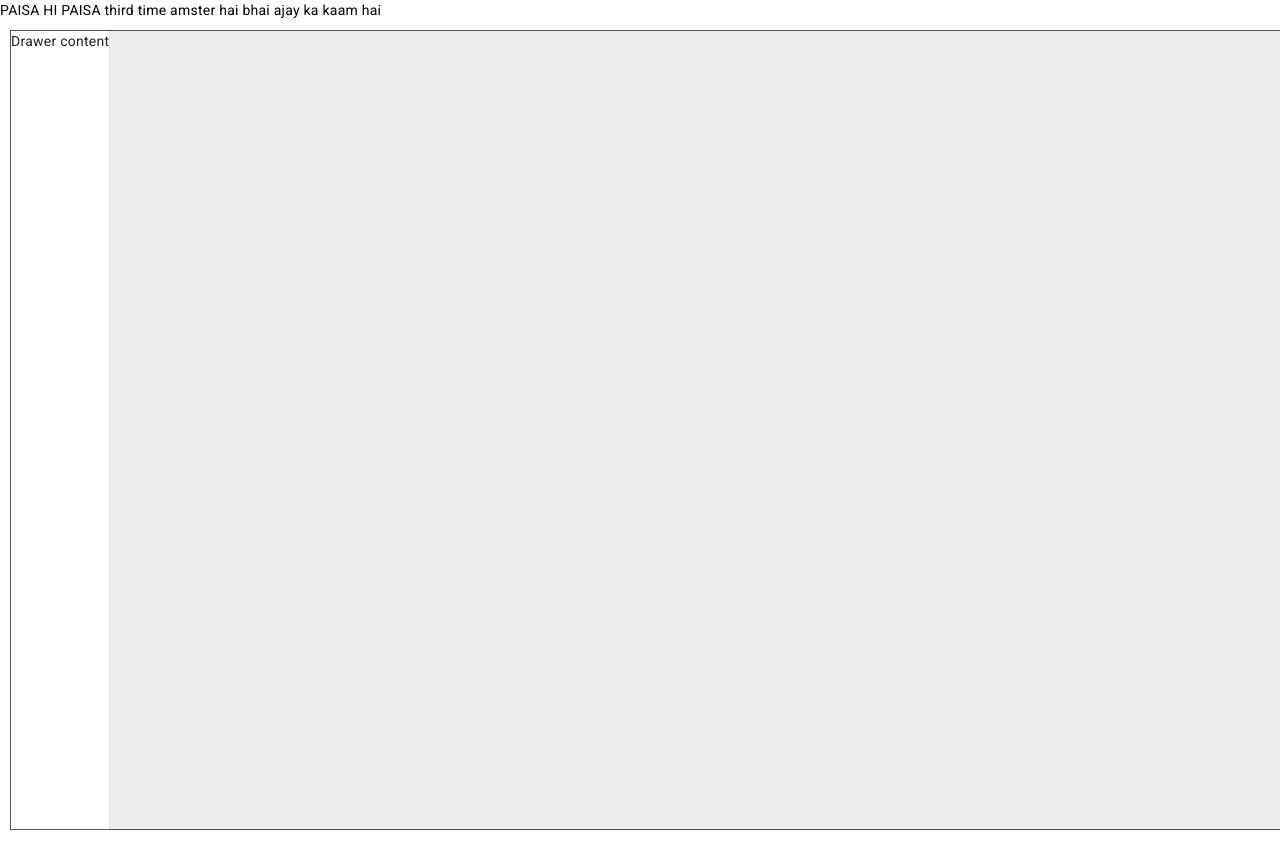
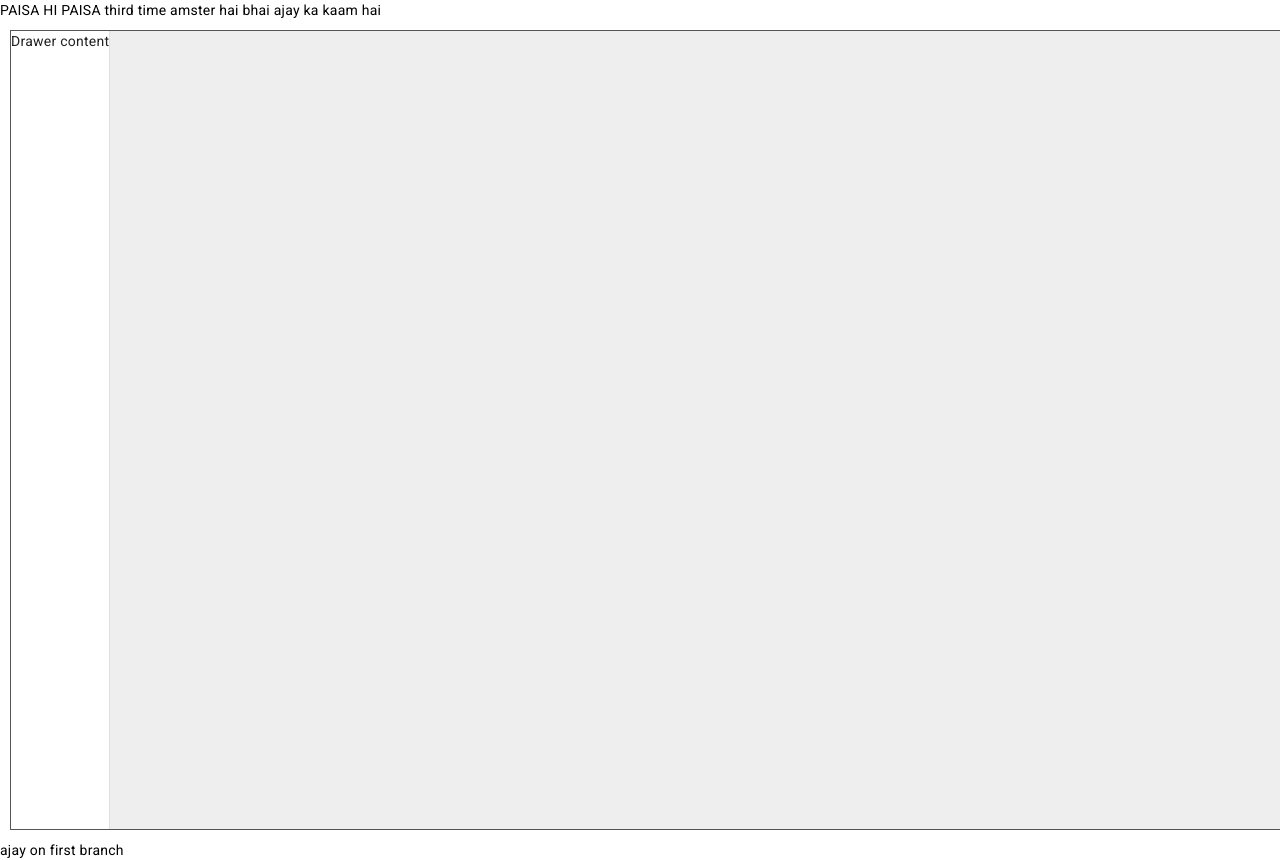
Before and after one commit to aj-styles-git/angular_crud, an Angular app: page / in a window 1280 px wide. Before the commit the page ends 830 px from the top, so only its background shows below. Built offline with nearby package versions, Linux system fonts and the light colour scheme.

Commit message:
aj first branch

```diff
--- a/src/app/app.component.html
+++ b/src/app/app.component.html
@@ -2,3 +2,4 @@
   <mat-drawer mode="side" opened>Drawer content</mat-drawer>
   <mat-drawer-content><router-outlet></router-outlet></mat-drawer-content>
 </mat-drawer-container>
+<div>ajay on first branch </div>
```
